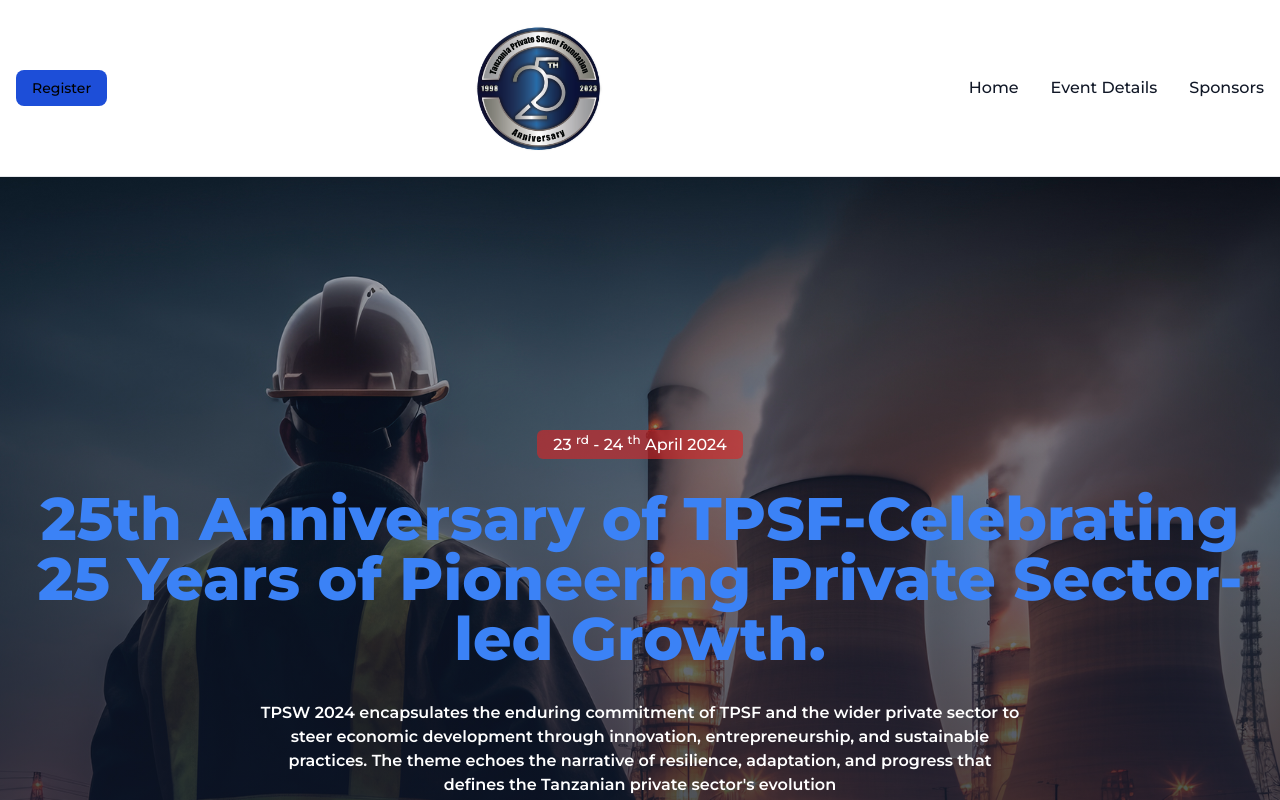
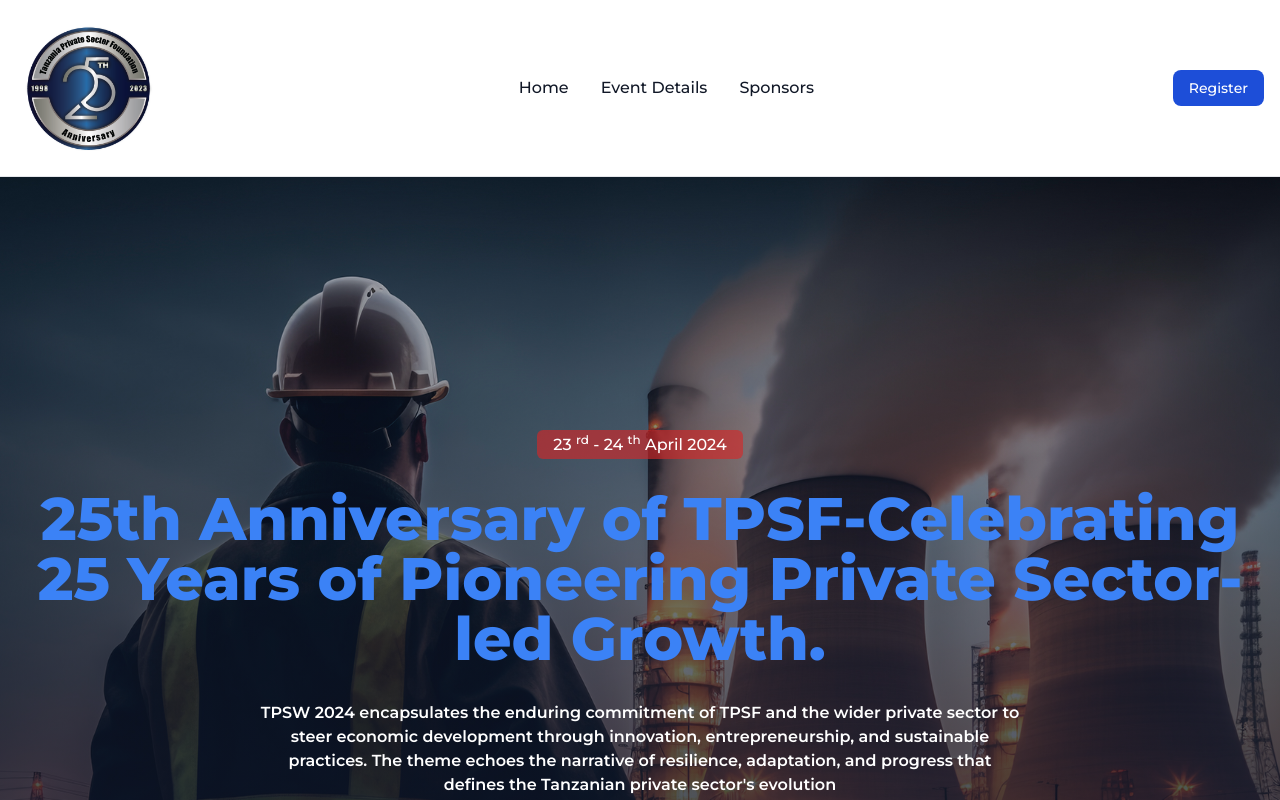
Before and after one commit to sammagafu/tspflanding, a Vue app: page / in a window 1280 px wide. Shown: the top 800 px of the page. Built offline with nearby package versions, Linux system fonts and the light colour scheme.

Commit message:
updated link

```diff
--- a/src/components/NavigationBar.vue
+++ b/src/components/NavigationBar.vue
@@ -3,8 +3,8 @@
     class="bg-white dark:bg-gray-900 bg-center w-full z-20 top-0 start-0 py- border-b border-gray-200 dark:border-gray-600">
 
     <div class="max-w-screen-xl flex flex-wrap items-center justify-between mx-auto p-4">
-      <div class="flex space-x-3 md:space-x-0 rtl:space-x-reverse">
-        <a href="https://patten.co.tz/app/forms/U2FsdGVkX19qF2WVmime2FQdmime2Fn2%2BdJQr8VxyG6phNUwuxeP0%3D/chatbot?extension=#101e51&access=660e636cec00625" class="order-2text-white bg-blue-700 hover:bg-blue-800 focus:ring-4 focus:outline-none focus:ring-blue-300 font-medium rounded-lg text-sm px-4 py-2 text-center dark:bg-blue-600 dark:hover:bg-blue-700 dark:focus:ring-blue-800">Register</a>
+      <div class="flex md:order-2 space-x-3 md:space-x-0 rtl:space-x-reverse">
+        <a href="https://patten.co.tz/app/forms/U2FsdGVkX19qF2WVmime2FQdmime2Fn2%2BdJQr8VxyG6phNUwuxeP0%3D/chatbot?extension=#101e51&access=660e636cec00625" class="order-last text-white bg-blue-700 hover:bg-blue-800 focus:ring-4 focus:outline-none focus:ring-blue-300 font-medium rounded-lg text-sm px-4 py-2 text-center dark:bg-blue-600 dark:hover:bg-blue-700 dark:focus:ring-blue-800">Register</a>
         <button data-collapse-toggle="navbar-sticky" type="button"
           class="inline-flex items-center p-2 w-10 h-10 justify-center text-sm text-gray-500 rounded-lg md:hidden hover:bg-gray-100 focus:outline-none focus:ring-2 focus:ring-gray-200 dark:text-gray-400 dark:hover:bg-gray-700 dark:focus:ring-gray-600"
           aria-controls="navbar-sticky" aria-expanded="false">
@@ -33,5 +33,14 @@
       </div>
     </div>
   </nav>
+  <!-- <div class="flex md:order-2 space-x-3 md:space-x-0 rtl:space-x-reverse">
+  <button type="button" class="text-white bg-blue-700 hover:bg-blue-800 focus:ring-4 focus:outline-none focus:ring-blue-300 font-medium rounded-lg text-sm px-4 py-2 text-center dark:bg-blue-600 dark:hover:bg-blue-700 dark:focus:ring-blue-800">Get started</button>
+  <button data-collapse-toggle="navbar-sticky" type="button" class="inline-flex items-center p-2 w-10 h-10 justify-center text-sm text-gray-500 rounded-lg md:hidden hover:bg-gray-100 focus:outline-none focus:ring-2 focus:ring-gray-200 dark:text-gray-400 dark:hover:bg-gray-700 dark:focus:ring-gray-600" aria-controls="navbar-sticky" aria-expanded="false">
+    <span class="sr-only">Open main menu</span>
+    <svg class="w-5 h-5" aria-hidden="true" xmlns="http://www.w3.org/2000/svg" fill="none" viewBox="0 0 17 14">
+        <path stroke="currentColor" stroke-linecap="round" stroke-linejoin="round" stroke-width="2" d="M1 1h15M1 7h15M1 13h15"/>
+    </svg>
+</button>
+</div> -->
 
 </template>
```
